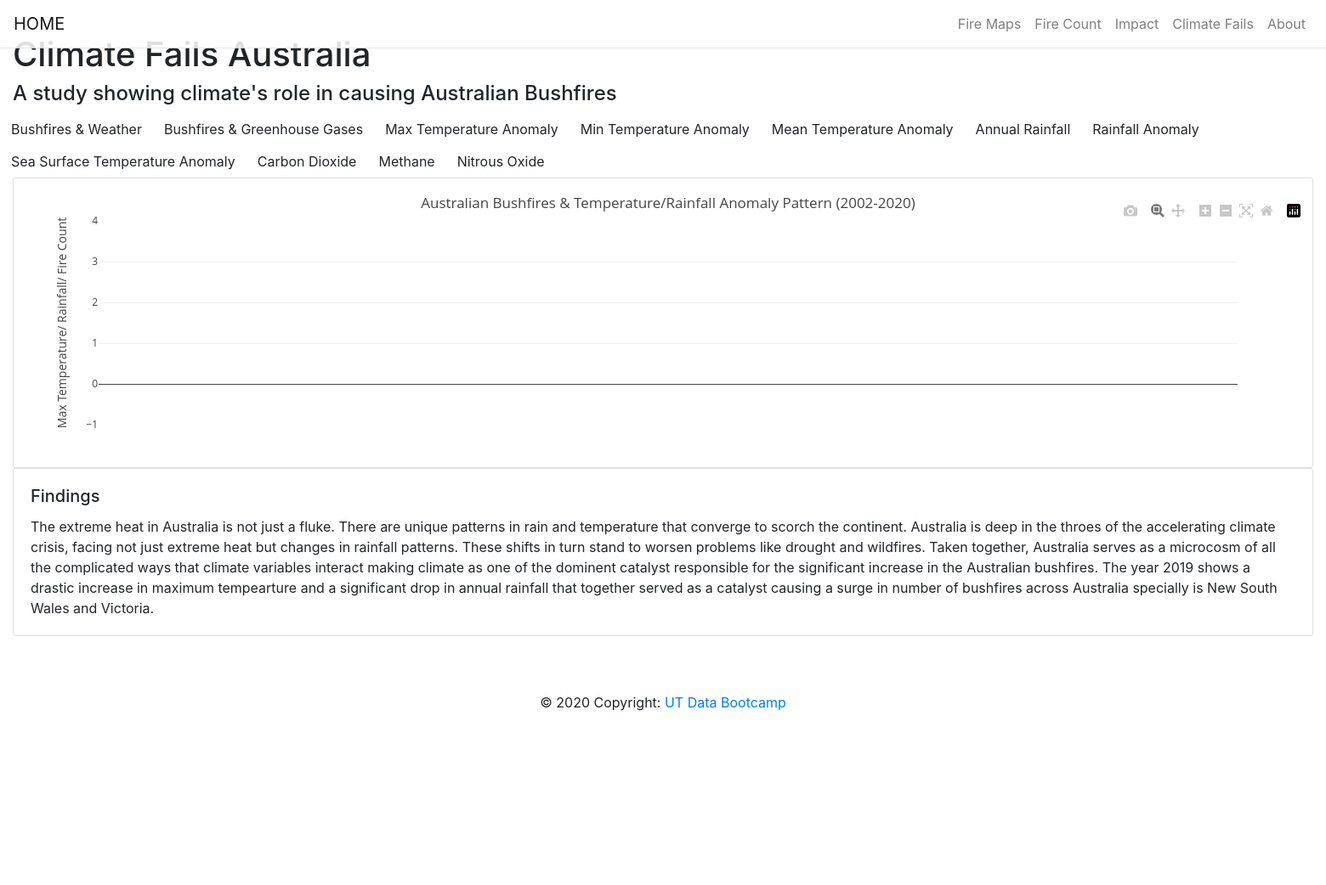
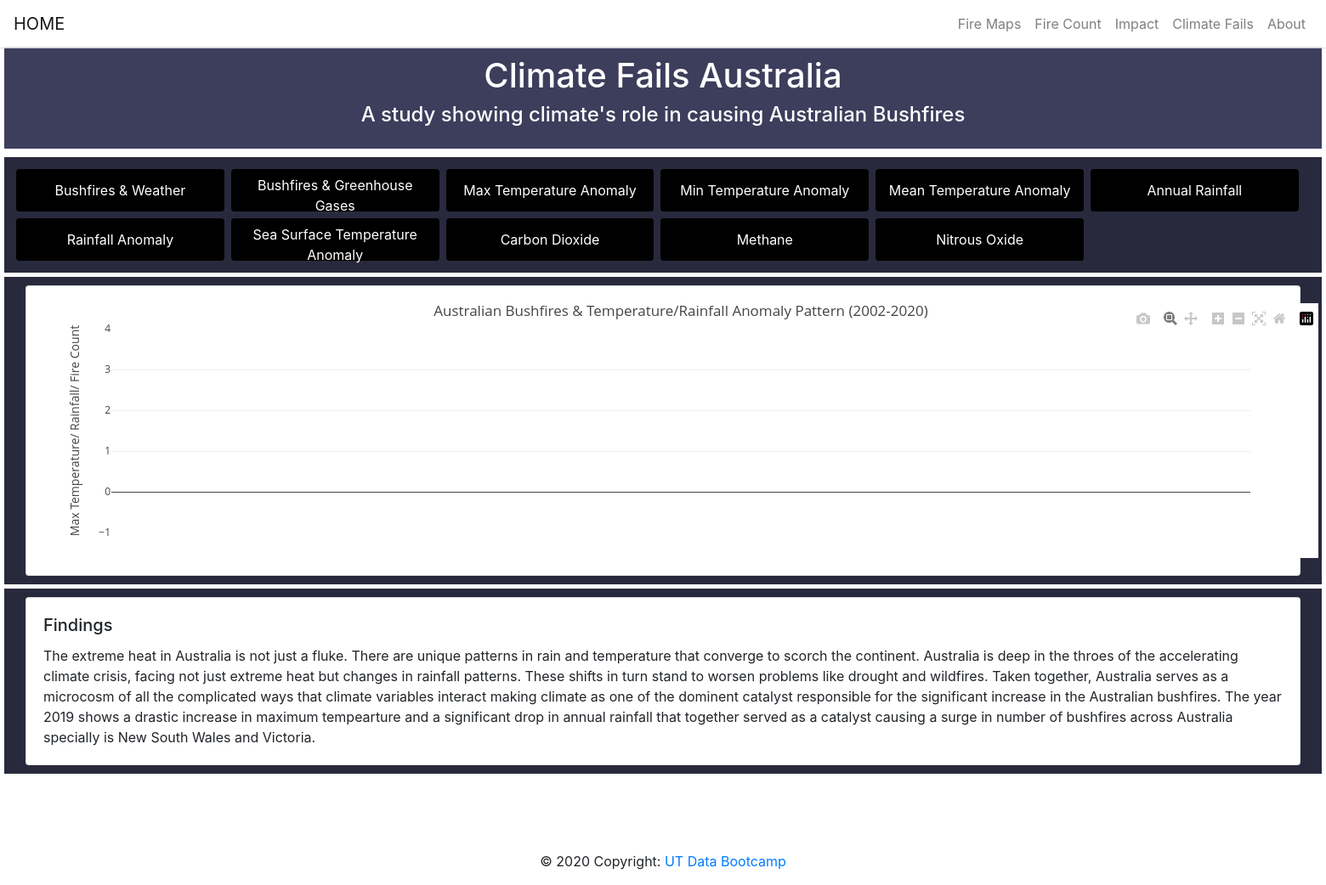
Before and after one commit to esharma3/project_australian_bushfires_webapp, a Flask app: page /climate_fails_page in a window 1560 px wide. Shown: the whole page at 85% size. Before the commit the page ends 837 px from the top, so only its background shows below. Run offline with Flask 2, Linux system fonts and the light colour scheme; data that the repository does not hold is empty; some libraries are stand-ins or nearby versions.

Commit message:
added styling for fire-counts and climate templates

```diff
--- a/static/css/style.css
+++ b/static/css/style.css
@@ -95,3 +95,117 @@ section {
 footer {
   padding-top: 50px;
 }
+
+/*#####################################################################*/
+                /*Styling for fire count template                     #*/
+/*#####################################################################*/
+
+#fire_count {
+  padding: 60px;
+}
+
+#fire_count .col-md-4,
+#fire_count .col-md-5,
+#fire_count .col-md-7,
+ {
+  height: 100%;
+}
+
+#first_row {
+  text-align: center;
+  height: 100%;
+}
+
+#second_row {
+  align-content: center;
+  height: 100%;
+  padding-top: 30px;
+  text-align: center;
+}
+
+#third_row {
+  text-align: center;
+  height: 100%;
+  align-items: center;
+  padding-top: 30px;
+}
+
+#fire_count h6 {
+  font-weight: bold;
+}
+
+#fire_count_header {
+  height: 100px;
+  background: rgb(61, 61, 92);
+  text-align: center;
+  margin-bottom: 20px;
+}
+
+#fire_count_header h1 {
+  padding-top: 10px;
+  color: white;
+}
+
+#fire_count_header h6 {
+  color: white;
+}
+
+#fire_count p {
+  padding-bottom: 30px;
+  text-align: justify;
+}
+
+/*#####################################################################*/
+                /*Styling for Climate Fails template                  #*/
+/*#####################################################################*/
+
+#climate_fails {
+  padding: 20px;
+  margin-top: 35px;
+}
+
+#climate_header {
+  height: 120px;
+  background: rgb(61, 61, 92);
+  text-align: center;
+  margin-bottom: 10px;
+}
+
+#climate_header h1 {
+  padding-top: 10px;
+  color: white;
+}
+
+#climate_header h4 {
+  color: white;
+}
+
+.card {
+  width: 100%;
+  height: 100%;
+}
+
+.btn {
+  background-color: black;
+  width: 16%;
+  height: 50px;
+  color: white;
+  margin: 4px;
+}
+
+.btn:hover {
+    color: orange;
+  }
+
+.btn:focus{
+    background: rgb(92, 92, 138);
+}
+
+#buttons,
+#climate_first_row,
+#climate_second_row
+{
+  background: rgb(41, 41, 61);
+  padding: 10px;
+  margin-bottom: 5px;
+}
```
Lines whose indentation alone changed are shown as unchanged.
